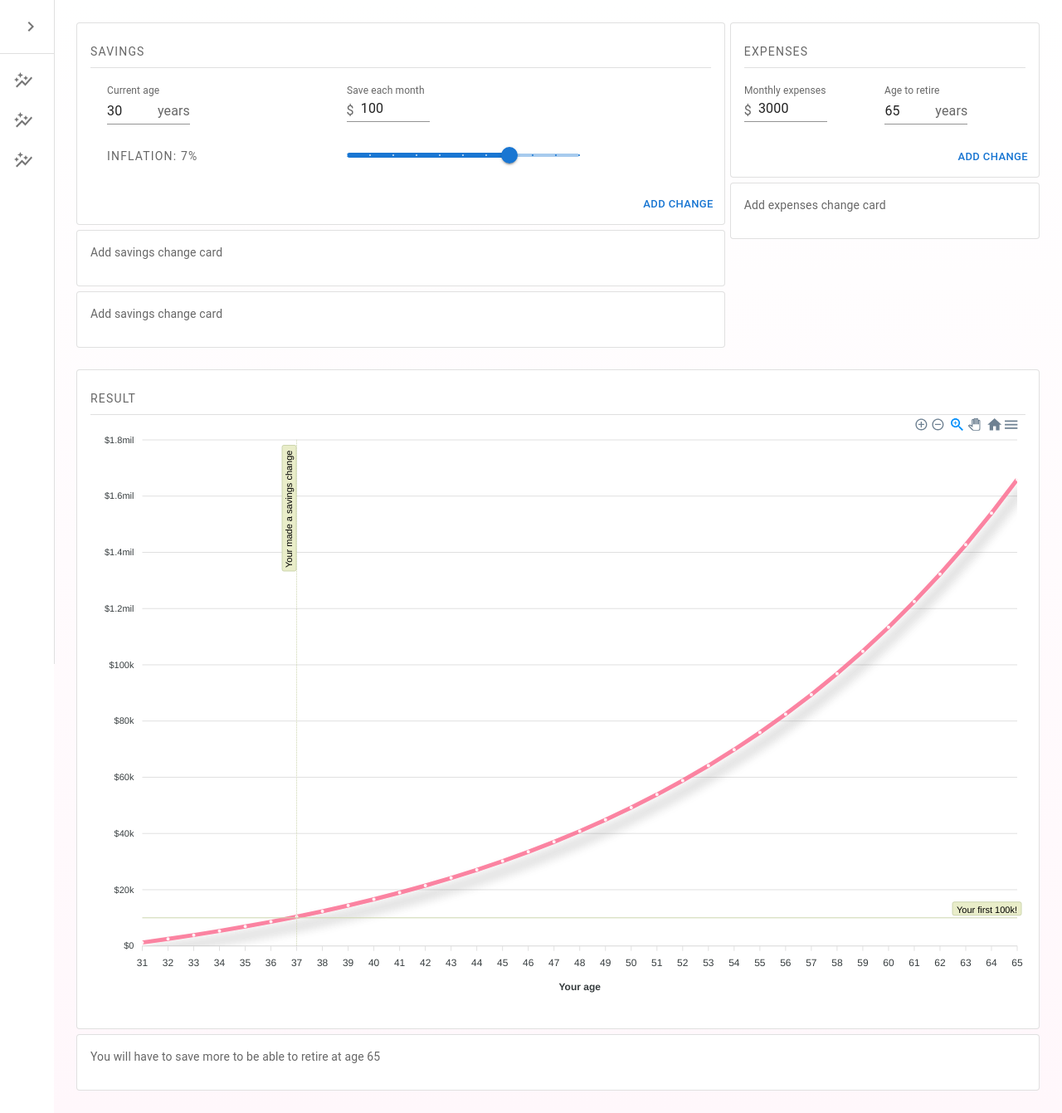
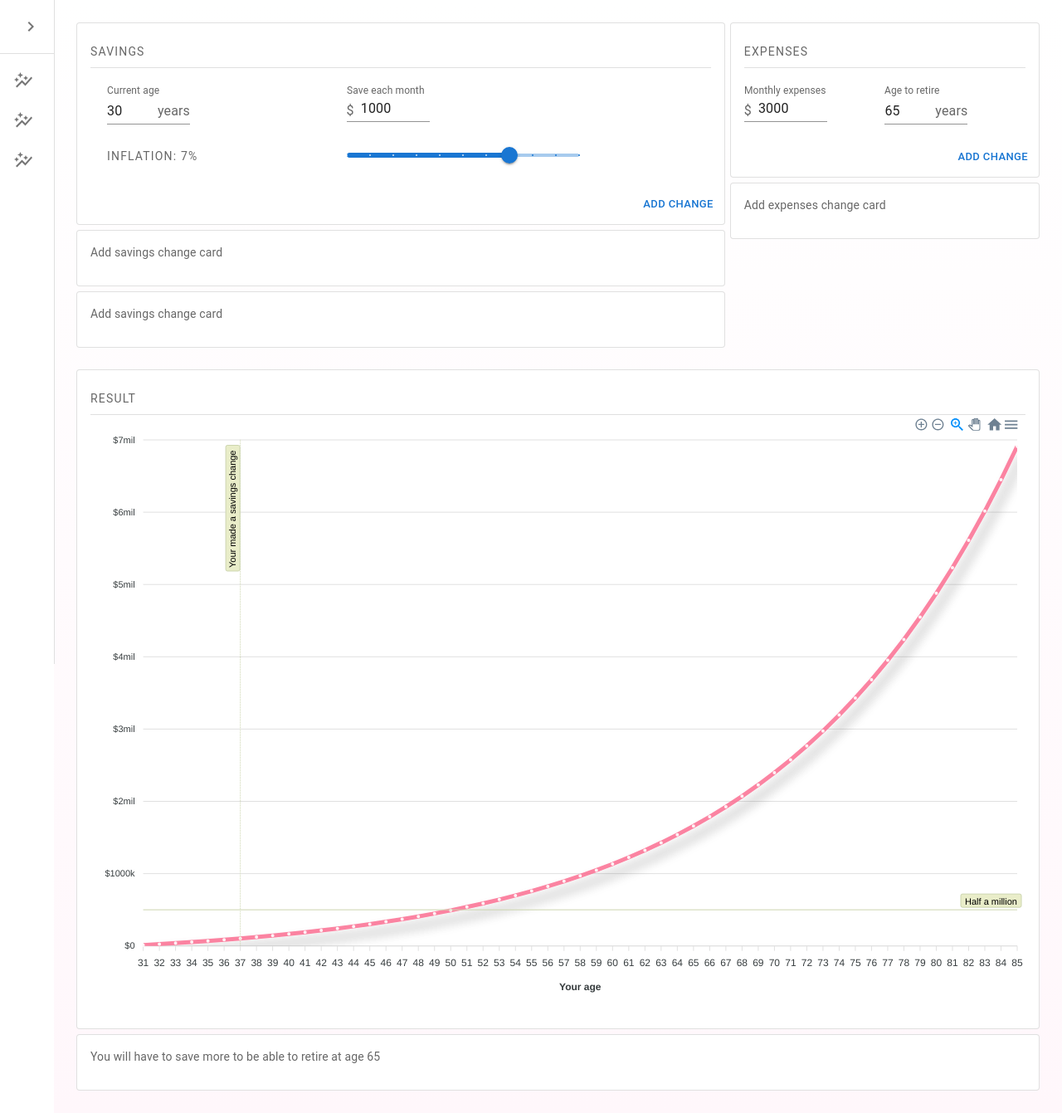
Before and after one commit to RebeccaFransson/fire, a React (Create React App) app: page / in a window 1280 px wide. Shown: the whole page at 83% size. Built offline with nearby package versions, Linux system fonts and the light colour scheme.

Commit message:
calculateIdealRetirementAge

```diff
--- a/src/components/fire/chart.tsx
+++ b/src/components/fire/chart.tsx
@@ -31,7 +31,7 @@ function Chart({yData, xData}: Props) {
     yaxis: {
       labels: {
         formatter: (money: number) => {
-          if (money > 100000) return `$${Math.round(money / 10000) / 10}mil`;
+          if (money > 1000000) return `$${Math.round(money / 100000) / 10}mil`;
           if (money > 1000) return `$${Math.round(money / 100) / 10}k`;
           return `$${money}`;
         },
@@ -53,7 +53,7 @@ function Chart({yData, xData}: Props) {
     annotations: {
       yaxis: [
         {
-          y: 10000,
+          y: 500000,
           borderColor: bgColors.green,
           strokeDashArray: 0,
           label: {
@@ -62,7 +62,7 @@ function Chart({yData, xData}: Props) {
               color: "#000",
               background: bgColors.lightGreen,
             },
-            text: "Your first 100k!",
+            text: "Half a million",
           },
         },
       ],
--- a/src/components/fire/fire-calculator.tsx
+++ b/src/components/fire/fire-calculator.tsx
@@ -16,20 +16,24 @@ import { FlexBoxSpaceAroundColumn, FlexBoxSpaceAroundRow } from "./style";
 import Chart from "./chart";
 
 function FireCalculator() {
-  const [monthlySavings, setMonthlySavings] = useState(100);
+  const medianLifeLength = 85;
+  const [monthlySavings, setMonthlySavings] = useState(1000);
   const [monthlyExpenses, setMonthlyExpenses] = useState(3000);
   const [age, setAge] = useState(30);
   const [retireAge, setRetireAge] = useState(65);
   const [inflationPercent, setInflationPercent] = useState(7);
 
-  const calculateFire = () => {
+  const [moneyData, setMoneyData] = useState<number[]>([]);
+  const [ageData, setAgeData] = useState<number[]>([]);
+
+  const calculateFire = (): { moneyData: number[]; ageData: number[] } => {
     const yearlySavings = monthlySavings * 12;
     const inflationPercentile = inflationPercent / 100;
-    const moneyData = [];
-    const ageData = [];
+    const moneyData = [],
+      ageData = [];
     let sumSavedMoney = yearlySavings;
 
-    for (let index = age + 1; index <= retireAge; ++index) {
+    for (let index = age + 1; index <= medianLifeLength; ++index) {
       moneyData.push(Math.round(sumSavedMoney));
 
       sumSavedMoney =
@@ -40,15 +44,89 @@ function FireCalculator() {
     return { moneyData, ageData };
   };
 
-  const [moneyData, setMoneyData] = useState<number[]>([]);
-  const [ageData, setAgeData] = useState<number[]>([]);
+  const calculateIdealRetirementAge = (
+    exampleRetireAge: number,
+    maximumSavedMoney?: number
+  ): any => {
+    const maxSavedMoney =
+      maximumSavedMoney ?? moneyData[exampleRetireAge - age];
+    const yearlyExpenses = monthlyExpenses * 12;
+    let yearsToLiveOnSavedMoney = Math.round(maxSavedMoney / yearlyExpenses);
+    let yearsThatNeedMoney = Math.round(medianLifeLength - exampleRetireAge);
+
+    console.log("-------------------");
+    console.log("moneyData", moneyData);
+    console.log("exampleRetireAge", exampleRetireAge);
+    console.log("maxSavedMoney", maxSavedMoney);
+    console.log("yearsToLiveOnSavedMoney", yearsToLiveOnSavedMoney);
+    console.log("yearsThatNeedMoney", yearsThatNeedMoney);
+    console.log(
+      `can retire earlier than ${exampleRetireAge}? `,
+      yearsToLiveOnSavedMoney > yearsThatNeedMoney
+    );
+    console.log(
+      `need to retire later than ${exampleRetireAge}? `,
+      yearsToLiveOnSavedMoney < yearsThatNeedMoney
+    );
+
+    // Perfect age to retire
+    if (yearsToLiveOnSavedMoney + 1 === yearsThatNeedMoney ||
+      yearsToLiveOnSavedMoney - 1 === yearsThatNeedMoney) {
+      console.log("You can comfortably retire at age " + exampleRetireAge);
+      return "You can comfortably retire at age " + exampleRetireAge;
+    }
+    // Can retire earlier
+    else if (yearsToLiveOnSavedMoney > yearsThatNeedMoney) {
+      console.log("re-calculate - retire earlier");
+
+      const yearsToRetireEarlier = Math.round(
+        (yearsToLiveOnSavedMoney - yearsThatNeedMoney) / 2
+      );
+      console.log("yearsToRetireEarlier", yearsToRetireEarlier);
+
+      // Update values with new retire age and money saved
+      const updatedRetireAge = exampleRetireAge - yearsToRetireEarlier;
+      console.log("updatedRetireAge", updatedRetireAge);
+      calculateIdealRetirementAge(updatedRetireAge, moneyData[updatedRetireAge - age]);
+      return null;
+    }
+    // Needs to retire later
+    else if (yearsToLiveOnSavedMoney < yearsThatNeedMoney) {
+      console.log("re-calculate - retire later");
+
+      const yearsToRetireLater = Math.round(
+        (yearsThatNeedMoney - yearsToLiveOnSavedMoney) / 2
+      );
+      console.log("yearsToRetireLater", yearsToRetireLater);
+
+      // Update values with new retire age and money saved
+      const updatedRetireAge = exampleRetireAge + yearsToRetireLater;
+      console.log("updatedRetireAge", updatedRetireAge);
+
+      calculateIdealRetirementAge(updatedRetireAge, moneyData[updatedRetireAge - age]);
+      return null;
+    }
+  };
+
+  /**
+   * Calculate the data for the graph on load.
+   */
+  useEffect(() => {
+    const calculatedFire = calculateFire();
+    //console.log(hejsan(calculatedFire.moneyData, retireAge));
+    setMoneyData(calculatedFire.moneyData);
+    setAgeData(calculatedFire.ageData);
+    console.log(calculateIdealRetirementAge(retireAge));
+  }, []);
 
   useEffect(() => {
-    const calculatedFire = calculateFire();
-    setMoneyData(calculatedFire.moneyData);
-    setAgeData(calculatedFire.ageData);
-  }, []);
+    console.log(calculateIdealRetirementAge(retireAge));
+  }, [moneyData, ageData]);
 
+  /**
+   * Whenever [monthlySavings, age, retireAge, inflationPercent] change
+   * the data for the graph will re-calculate on the new values after 0,5 second.
+   */
   useEffect(() => {
     const timer = setTimeout(() => {
       const calculatedFire = calculateFire();
```
